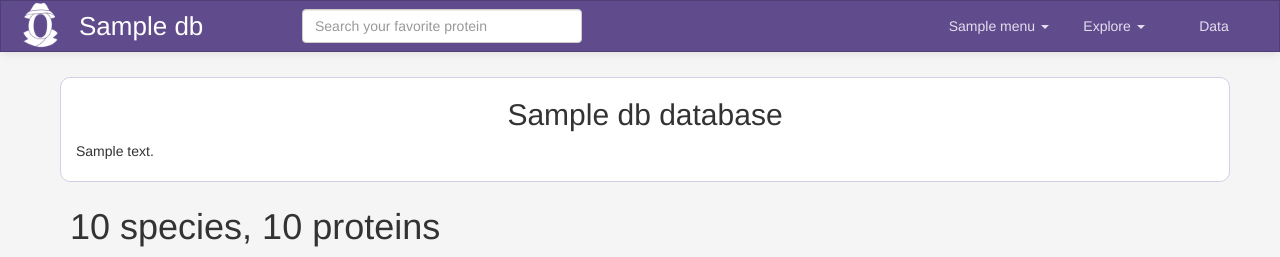
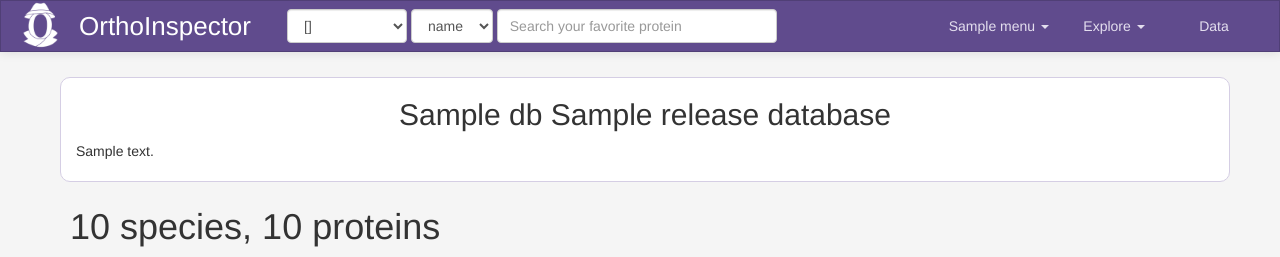
Before and after one commit to bilaljanati/orthoinspector, a Flask app: template templates/dbindex.html in a window 1280 px wide. Shown: the top 257 px of the page. Run offline with Flask 3, Linux system fonts and the light colour scheme; the template is opened without the code that fills it: most values are stand-ins (such as "Sample title", 1, 10 or a date in 2020); some libraries are stand-ins or nearby versions.

Commit message:
Adapted protein page and search bar

```diff
--- a/app.py
+++ b/app.py
@@ -43,19 +43,19 @@ def page_not_found(e):
 def home():
     return render_template('index.html', dblist=wh.get_dblist())
 
-@bp.route("/<database>")
-def db_home(database):
-    db = wh.get_db(database)
+@bp.route("/<database>/<int:release>")
+def db_home(database, release):
+    db = wh.get_db(database, release)
     if not db:
         abort(404)
     status = db.get_status()
     stats = db.get_stats()
     species = db.get_species_list()
-    return render_template('dbindex.html', db=db.get_info(), status=status, stats=stats, species=species)
+    return render_template('dbindex.html', dblist=wh.get_dblist(), db=db.get_info(), status=status, stats=stats, species=species)
 
-@bp.route("/<database>/tree/sun")
-def species_tree_sun(database):
-    db = wh.get_db(database)
+@bp.route("/<database>/<int:release>/tree/sun")
+def species_tree_sun(database, release):
+    db = wh.get_db(database, release)
     if not db:
         abort(404)
     tree = db.get_sun_tree(maxdepth=12)
@@ -69,49 +69,41 @@ def species_tree_profile(database):
     tree = db.get_profile_tree()
     return jsonify(tree)
 
-@bp.route("/<database>/search/protein")
-def search_protein(database):
-    db = wh.get_db(database)
+@bp.route("/<database>/<int:release>/search/protein")
+def search_protein(database, release):
+    db = wh.get_db(database, release)
     if not db:
         abort(404)
     pattern = request.args.get("term")
     return jsonify(db.search_protein(pattern))
 
-@bp.route("/<database>/protein/random")
-def random_protein(database):
-    db = wh.get_db(database)
-    if not db:
-        abort(404)
-    access = db.get_random_access()
-    return redirect(url_for('bp.protein', database=database, access=access), code=302)
-
-@bp.route("/<database>/protein/<access>")
-@bp.route("/<database>/protein/<access>/full")
-def protein(database, access):
-    db = wh.get_db(database)
+@bp.route("/<database>/<int:release>/protein/<access>")
+@bp.route("/<database>/<int:release>/protein/<access>/full")
+def protein(database, release, access):
+    db = wh.get_db(database, release)
     if not db:
         abort(404)
     model_only = not request.base_url.endswith('full')
     if not db.has_models and model_only:
-        return redirect(url_for('bp.protein', database=database, access=access), code=302)
+        return redirect(url_for('bp.protein', database=database, release=release, access=access), code=302)
     prot = db.get_protein(access)
     if not prot:
         abort(404)
-    return render_template('protein.html', db=db.get_info(), protein=prot, model=model_only)
+    return render_template('protein.html', dblist=wh.get_dblist(), db=db.get_info(), protein=prot, model=model_only)
 
-@bp.route("/<dbname>/orthologs/<access>")
-@bp.route("/<dbname>/orthologs/<access>/full")
-def orthologs(dbname, access):
-    db = wh.get_db(dbname)
+@bp.route("/<dbname>/<int:release>/orthologs/<access>")
+@bp.route("/<dbname>/<int:release>/orthologs/<access>/full")
+def orthologs(dbname, release, access):
+    db = wh.get_db(dbname, release)
     if not db:
         abort(404)
     model_only = not request.base_url.endswith('full')
     orthos = db.get_orthologs(access, model=model_only)
     return jsonify(orthos)
 
-@bp.route("/<database>/download/fasta", methods=['POST'])
-def download_fasta(database):
-    db = wh.get_db(database)
+@bp.route("/<database>/<int:release>/download/fasta", methods=['POST'])
+def download_fasta(database, release):
+    db = wh.get_db(database, release)
     if not db:
         abort(404)
     access_list = request.form['access_list'].split(',')
@@ -137,60 +129,45 @@ def interpro_annotations(access):
 def do_stats():
     return render_template('dbstats.html', stats=wh.get_stats())
 
-@bp.route("/<database>/blastsearch", methods=['GET', 'POST'])
-def blast_search(database):
-    db = wh.get_db(database)
-    if not db:
-        abort(404)
+@bp.route("/blastsearch", methods=['GET', 'POST'])
+def blast_search():
     query = request.form['query'] if request.method == 'POST' else ''
-    return render_template('blastsearch.html', db=db.get_info(), query=query)
+    return render_template('blastsearch.html', dblist=wh.get_dblist(), query=query)
 
-@bp.route("/<database>/blastsearch/submit", methods=['POST'])
-def blast_search_run(database):
+@bp.route("/blastsearch/submit", methods=['POST'])
+def blast_search_run():
     db = wh.get_db(database)
     if not db:
         abort(404)
     res = submit_task(config['worker_pool']['host'], 'blast_search', request.form.to_dict())
     return jsonify(res)
 
-@bp.route("/<database>/blastsearch/result/<taskid>")
-def blast_search_res(database, taskid):
-    db = wh.get_db(database)
-    if not db:
-        abort(404)
+@bp.route("/blastsearch/result/<taskid>")
+def blast_search_res(taskid):
     res = check_task(config['worker_pool']['host'], taskid)
     return jsonify(res)
 
-@bp.route("/<database>/profilesearch")
-def profile_search(database):
-    db = wh.get_db(database)
-    if not db:
-        abort(404)
-    return render_template('profilesearch.html', db=db.get_info())
+@bp.route("/profilesearch")
+def profile_search():
+    return render_template('profilesearch.html', dblist=wh.get_dblist())
 
-@bp.route("/<database>/profilesearch/result", methods=['POST'])
-def profile_search_run(database):
-    db = wh.get_db(database)
-    if not db:
-        abort(404)
+@bp.route("/profilesearch/result", methods=['POST'])
+def profile_search_run():
     params = {'database': database}
     fields = ['query', 'present', 'absent']
     for key in ['query', 'present', 'absent']:
         params[key] = request.form[key]
     res = submit_task(config['worker_pool']['host'], 'profile_search', params)
     parsed_params = {k: json.loads(v) for k, v in request.form.items() if k in ['query', 'display']}
-    return render_template('profilesearchresult.html', db=db.get_info(), params=parsed_params, taskid=res['id'])
+    return render_template('profilesearchresult.html', params=parsed_params, taskid=res['id'])
 
-@bp.route("/<database>/profilesearch/result/<taskid>")
-def profile_search_res(database, taskid):
-    db = wh.get_db(database)
-    if not db:
-        abort(404)
+@bp.route("/profilesearch/result/<taskid>")
+def profile_search_res(taskid):
     res = check_task(config['worker_pool']['host'], taskid)
     return jsonify(res)
 
-@bp.route("/<database>/data")
-def data(database):
+@bp.route("/data")
+def data():
     db = wh.get_db(database)
     if not db:
         abort(404)
--- a/src/orthodb.py
+++ b/src/orthodb.py
@@ -6,9 +6,10 @@ from functools import cache, lru_cache
 
 
 class OrthoDb():
-    def __init__(self, display_name, dbname, conninfo, description, data_url):
+    def __init__(self, display_name, release, dbname, conninfo, description, data_url):
         self.display_name = display_name
         self.dbname = dbname
+        self.release = release
         self.conn = self._connect(conninfo)
         self.conn.autocommit = True
         self.description = description
@@ -96,6 +97,7 @@ class OrthoDb():
     def get_info(self):
         return {
             'name': self.display_name,
+            'release': self.release,
             'description': self.description,
             'has_models': self.has_models,
             'has_profiles': self.has_profiles,
--- a/static/css/orthoinspector_style.css
+++ b/static/css/orthoinspector_style.css
@@ -1,27 +1,11 @@
-/* * {
-   border: 1px solid red !important;
-}*/
-
 html {
 	height: 100%;
 }
-
 body {
     width:100%;
     height:100%;
     background-color: #fff
 }
-
-/*table {
-    border: medium solid #000000;
-    border-collapse: collapse;
-    width: 55%;}*/
-
-/*td,th {
-    border: thin solid  #000000;
-    padding:2px;
-}*/
-
 footer {
 	position:absolute;
 	clear:both;
@@ -29,18 +13,15 @@ footer {
 	bottom:0;
 	left:0;
 	width:100%;
-   height:60px;   /* Height of the footer */
+	height:60px;
 	background:rgb(51,51,51);
 	text-align: center;
 	vertical-align: middle;
 	color: white;
-     /*background-color: #604b8d;*/
 }
-
 .push {
 	height:15px;
 }
-
 .tax_summary {
 	width: 100%;
 }
@@ -57,9 +38,7 @@ footer {
 	margin-bottom: 20px;
 	font-weight: bold;
 }
-
 .hm_label {
-
 	display: table-cell;
 	width: 100%;
 	height:40px;
@@ -69,20 +48,13 @@ footer {
 	word-wrap: break-word;
 	font-size: 1em;
 	text-align: center;
-  /*
-  white-space: nowrap;
-  overflow: hidden;
-  text-overflow: clip;
-  */
 }
-
 .hm_col {
 	width: 100%;
 	text-align: center;
 	vertical-align: middle;
 	display: table-cell;
 }
-
 .hm_rect {
 	width: 100%;
 	height: 100%;
@@ -91,8 +63,6 @@ footer {
 	border-width: : 1px;
 	border-color: rgb(0,0,0);
 	display: table-cell;
-
-  /*background-color: rgb(255, 0, 0);*/
 }
 .hm_rect.black-border {
 	border-left: 3px solid black;
@@ -100,48 +70,32 @@ footer {
 .hm_rect:hover {
 	filter: brightness(150%);
 }
-
 .hm_rect.popup-elem {
-
 	border:2px groove;
 	border-color:  #609dd2;
 	border-radius: 3px;
 }
-
 .oi_row {
 	width:100%;
 	display: table;
 	table-layout: fixed;
 }
-
 .oi_cell {
 	text-align: center;
 	display: table-cell;
 }
-
-
 .wrapper {
     position: relative;
     min-height: 100%;
     background-color: whitesmoke;
 }
-
-
-
-
 .navbar-nav > li {
 	min-width: 100px;
 	max-width: 180px;
-
 }
 .navbar-nav > li > a {
 	text-align: center;
 }
-
-
-
-
-
 .tile {
 	height: 100%;
 	text-align: center;
@@ -154,39 +108,31 @@ footer {
 	padding-bottom:  10px;
 	margin: 5px;
 }
-
-
 .dropdown-toggle {
-	width: 100%;}
-
+	width: 100%;
+}
 .dropdown-menu {
 	min-width: 100%;
 	text-align: center;
 }
-
 .dropdown-menu > li > a {
 	padding: 3px;
-
 }
 #menu-srch-input{
     width: 100%;
 }
-
 .form-control{
     width: 100%;
 };
-
 .tutopics-large{
     display: block;
     margin: auto;
     width: 75%;
 }
-
 .tutopics-small{
     display: block;
     margin: auto;
 }
-
 .btn-primary#align-button {
     background-color: #009688;
     border-color: #008a7a;
@@ -194,14 +140,11 @@ footer {
 .btn-primary#align-button:hover {
     background-color: #008a7a;
 }
-
-
 .btn-help {
 	color:;
 	background-color: #604b8d;
 	border-color: #604b8d;
 }
-
 .reference .title {
 	font-weight: bold;
 	font-size: 1em;
@@ -213,23 +156,18 @@ footer {
 .reference .journal {
 	font-size: 0.8em;
 }
-
 .eukaryota {
 	color: #BE3E42;
 }
-
 .bacteria {
 	color: #2F80AC;
 }
-
 .archaea {
 	color: #318D57;
 }
-
 .transverse {
 	color: #333;
 }
-
 li.present {
 	list-style-type: none;
 }
@@ -239,13 +177,10 @@ li.present:before {
     float: left;
     margin-left:-14px;
     color: green;
-
 }
-
 li.absent {
 	list-style-type: none;
 }
-
 li.absent:before {
 	content:'\274C';
     font-family: 'Glyphicon Halflings';
@@ -253,32 +188,23 @@ li.absent:before {
     margin-left:-14px;
     color: red;
 }
-
 .results-header {
 	border-bottom: 1px solid rgba(99,68,150,0.1);
-
 }
-
-
-
 .popover-distribution{
     max-width: 100%; /* Max Width of the popover (depending on the container!) */
     left: 0px !important;
 }
-
 .popover-distribution.bottom .arrow {
 	visibility:hidden;
 }
-
 .loader {
 	text-align: center;
 }
-
 @keyframes spin {
     0% { transform: rotate(0deg); }
     100% { transform: rotate(360deg); }
 }
-
 div.bars {
 	position: relative;
 	background-color: #efefef;
@@ -378,3 +304,6 @@ div#collapseInparalogs {
 .fixed-table-body {
 	background-color: white;
 }
+.sel-db {
+	width: 120px !important;
+}
--- a/static/js/autocomplete.js
+++ b/static/js/autocomplete.js
@@ -1,14 +1,46 @@
 $(document).ready(function() {
+
+	function getSelectedDatabase(form) {
+		var sdb = $(form).find(".sel-db").val();
+		return sdb;
+	}
+
+	function getSelectedRelease(form) {
+		var sr = $(form).find(".sel-release").val();
+		return sr;
+	}
+
+	function db_change_callback(e) {
+		var elem = $(e.target);
+		update_protein_autocomplete(elem);
+	}
+
+	function update_protein_autocomplete(elem) {
+		var p = elem.parent();
+		$(elem).find("input.searchbar").autocomplete("destroy");
+		init_protein_autocomplete(p);
+	}
+
 	function init_protein_autocomplete(form) {
 
+		var database = getSelectedDatabase(form);
+		var release = getSelectedRelease(form);
+
+		if (!database || !release) {
+			console.error("No db info available");
+			return;
+		}
+
 		$(form).find("input.searchbar").autocomplete({
-			source: prefix+'/'+database+'/search/protein',
+			source: prefix+'/'+database+'/'+release+'/search/protein',
 			minLength: 2,
 
 			select: function(event, ui) {
+				let database = getSelectedDatabase(form);
+				let release = getSelectedRelease(form);
 				if (!ui.item.noresults) {
 					let access = ui.item.access;
-					location.href = prefix+'/'+database+'/protein/'+access;
+					location.href = prefix+'/'+database+'/'+release+'/protein/'+access;
 				}
 			},
 			open: function(event, ui) {
@@ -33,7 +65,35 @@ $(document).ready(function() {
 		};
 	}
 
-	$('form.protein-srch').each(function(i,v) {
+	function update_db_list(e) {
+		var elem = $(e.target);
+		var form = $(elem).parent();
+		var select = $(form).find('.sel-db');
+
+		let previous_db = getSelectedDatabase(form);
+		let release = getSelectedRelease(form);
+
+		$(select).find("option").remove();
+		for (let dbname of dbs[release]) {
+			$(select).append(
+				$('<option>', {
+					value: dbname,
+					text: dbname
+				})
+			);
+		}
+		var opt = $(select).find('option[value='+previous_db+']');
+		if (opt.length == 0) {
+			select.val("Eukaryota").change();
+		} else {
+			select.val(previous_db).change();
+		}
+		update_protein_autocomplete(elem);
+	}
+
+	$('.protein-srch').each(function(i,v) {
 		init_protein_autocomplete(v);
+		$(v).find('.sel-release').change(update_db_list);
+		$(v).find('.sel-db').change(db_change_callback);
 	});
 });
--- a/static/js/orthotable.js
+++ b/static/js/orthotable.js
@@ -8,7 +8,7 @@ function sequence_formatter(value, row) {
 		let content;
 
 		if  (qAccess != access) {
-			let OIlink = "<a title='OrthoInspector entry' class='id' data-access='"+qAccess+"' href='"+prefix+"/"+database+"/protein/"+qAccess+full+"'>"+qIdentifier+"</a>&nbsp;";
+			let OIlink = "<a title='OrthoInspector entry' class='id' data-access='"+qAccess+"' href='"+prefix+"/"+database+"/"+release+"/protein/"+qAccess+full+"'>"+qIdentifier+"</a>&nbsp;";
 			let Unilink = "<a title='Uniprot entry' href='http://uniprot.org/uniprot/"+qAccess+"' target='_blank'><span class='glyphicon glyphicon-new-window'></span></a>";
 			content = OIlink+Unilink;
 		} else {
--- a/static/js/protein.js
+++ b/static/js/protein.js
@@ -26,7 +26,7 @@ $(function() {
 	function downloadSequences(format) {
 		var form = document.createElement("form");
 		form.setAttribute("method", "POST");
-		form.setAttribute("action", prefix+'/'+database+'/download/'+format);
+		form.setAttribute("action", prefix+'/'+database+'/'+release+'/download/'+format);
 		form.setAttribute("target", "_blank");
 
 		var access_list = [access];
@@ -329,7 +329,7 @@ function launchAlignment() {
 
     $.ajax({
 		type:"POST",
-		url: prefix+'/'+database+'/download/fasta',
+		url: prefix+'/'+database+'/'+release+'/download/fasta',
 		data: data,
 		success: function(html, statut) {
 			var fasta = html;
--- a/static/js/sun.js
+++ b/static/js/sun.js
@@ -10,7 +10,7 @@ $(function() {
 	}
 
 	function load_species() {
-		const url = prefix+'/'+database+'/tree/sun';
+		const url = prefix+'/'+database+'/'+release+'/tree/sun';
 
 		$.get(url, function(res) {
 			draw_sun(res);
--- a/templates/base.html
+++ b/templates/base.html
@@ -19,7 +19,12 @@
 		<script src="{{prefix}}/static/js/autocomplete.js"></script>
 		<script src="{{prefix}}/static/bootstrap/js/bootstrap.js"></script>
 		{% block header %}{% endblock%}
-		<script>const prefix="{{prefix}}"</script>
+		<script>
+			const prefix="{{ prefix }}";
+			{% if dblist is defined %}
+			const dbs = {{ dblist|tojson|safe }};
+			{% endif %}
+		</script>
 		<script type="text/javascript">
 			var _paq = _paq || [];
 			_paq.push(['trackPageView']);
@@ -50,12 +55,50 @@
 							<span class="icon-bar"></span>
 							<span class="icon-bar"></span>
 						</button>
-						<span class="navbar-brand">
-							{% block navbar_title %}{% endblock %}
-						</span>
+						<span class="navbar-brand">OrthoInspector</span>
 					</div>
 					<div class="collapse navbar-collapse" id="bs-example-navbar-collapse-1">
-						{% block navbar_middle %}{% endblock %}
+						<div class="navbar-form navbar-left protein-srch">
+							<div class="form-group">
+							{% if db is defined %}
+								{% set selected_release = db.release %}
+								{% set selected_db = db.name %}
+							{% else %}
+								{% set selected_release = dblist.keys()|sort(reverse=True)|first %}
+								{% set selected_db = "Eukaryota" %}
+							{% endif %}
+								<select id="sel-db-top" class="form-control sel-db">
+								{% if dblist is defined %}
+									{% for dbname in dblist[selected_release]|sort %}
+										<option value="{{ dbname }}"{% if dbname == selected_db %} selected{% endif %}>{{ dbname }}</option>
+									{% endfor %}
+								{% endif %}
+								</select>
+								<select id="sel-release-top" class="form-control sel-release">
+								{% if dblist is defined %}
+									{% for release in dblist.keys()|sort(reverse=True) %}
+										<option value="{{ release }}"{% if release == selected_release %} selected{% endif %}>{{ release }}</option>
+									{% endfor %}
+								{% endif %}
+								</select>
+								<input type="text" id="srch-protein-top" class="form-control searchbar ui-autocomplete-input" placeholder="Search your favorite protein" autocomplete="off">
+							</div>
+						</div>
+						<div class="navbar-right">
+							<ul class="nav navbar-nav">
+								<li class="dropdown">
+									<a href="#" class="dropdown-toggle" data-toggle="dropdown" role="button" aria-haspopup="true" aria-expanded="false">Explore <span class="caret"></span></a>
+									<ul class="dropdown-menu">
+										<li><a href="{{ prefix }}/blastsearch">BLAST search</a></li>
+										<li><a href="{{ prefix }}/profilesearch">Profile search</a></li>
+										<li><a href="{{ prefix }}/api">API access</a></li>
+									</ul>
+								</li>
+								<li>
+									<a href="{{ prefix }}/data">Data</a>
+								</li>
+							</ul>
+						</div>
 						<div class="navbar-right">
 							<ul class="nav navbar-nav">
 							{#
@@ -85,7 +128,7 @@
 			<div class="container">
 				<div class="row">
 					<div class="col-lg-12">
-						{% block content %} {% if data is defined %} {{data.text|raw}} {% endif %} {%endblock %}
+						{% block content %} {% if data is defined %} {{ data.text|raw }} {% endif %} {%endblock %}
 					</div>
 				</div>
 			</div>
--- a/templates/blastsearch.html
+++ b/templates/blastsearch.html
@@ -1,4 +1,4 @@
-{% extends "dbspecific.html" %}
+{% extends "base.html" %}
 
 {% block title %} - BLAST search{% endblock %}
 
@@ -13,7 +13,7 @@
 <p>Search your sequence or close homologs in OrthoInspector databases using BLASTP.
 Enter your query protein sequence below in FASTA format or plain text:
 (If multiple sequences are uploaded, only the first one is taken into account)</p>
-<form id="profile-srch" method="POST" action="{{ prefix }}/{{ db.name }}/profilesearch/result" target="_blank">
+<form id="profile-srch" method="POST" action="{{ prefix }}/profilesearch/result" target="_blank">
 	<div class="form-group">
 		<label for="input-blast">Enter your query protein sequence below in FASTA format or plain text</label>
 		<textarea id="blast-input" name="input-blast" rows="6" cols="70" class="form-control blast_textarea"></textarea>
--- a/templates/dbindex.html
+++ b/templates/dbindex.html
@@ -17,7 +17,7 @@
 {% block content %}
 <div class="row">
 	<div style="text-align: left" class="tile col-xs-12">
-		<h2 style="text-align: center">{{ db.name }} database</h2>
+		<h2 style="text-align: center">{{ db.name }} {{ db.release }} database</h2>
 		<p class="db-desc">{{ db.description }}</p>
 	</div>
 </div>
--- a/templates/dbspecific.html
+++ b/templates/dbspecific.html
@@ -3,37 +3,6 @@
 {% block header %}
 <script>
 	const database="{{db.name}}";
+	const release="{{db.release}}";
 </script>
 {% endblock %}
-
-{% block navbar_title %}
-<a href="{{ prefix }}/{{ db.name }}">{{ db.name }}</a>
-{% endblock %}
-
-{% block navbar_middle %}
-<div class="col-xs-6">
-	<form class="navbar-form navbar-left protein-srch">
-		<div class="form-group">
-			<input type="text" id="srch-protein-top" class="form-control searchbar" placeholder="Search your favorite protein" autocomplete="off">
-			{#<a class="btn btn-default" href="{{ prefix }}/{{ db.name }}/protein/random">Random</a>#}
-		</div>
-	</form>
-</div>
-<div class="navbar-right">
-	<ul class="nav navbar-nav">
-		<li class="dropdown">
-			<a href="#" class="dropdown-toggle" data-toggle="dropdown" role="button" aria-haspopup="true" aria-expanded="false">Explore <span class="caret"></span></a>
-			<ul class="dropdown-menu">
-				<li><a href="{{ prefix }}/{{ db.name }}/blastsearch">BLAST search</a></li>
-				{% if db.has_profiles %}
-				<li><a href="{{ prefix }}/{{ db.name }}/profilesearch">Profile search</a></li>
-				{% endif %}
-				<li><a href="{{ prefix }}/api/{{ db.name }}">API access</a></li>
-			</ul>
-		</li>
-		<li>
-			<a href="{{ prefix }}/{{ db.name }}/data">Data</a>
-		</li>
-	</ul>
-</div>
-{% endblock %}
--- a/templates/protein.html
+++ b/templates/protein.html
@@ -166,12 +166,12 @@
 				<div class="panel-body">
                     {% if db.has_models %}
 					<ul class="nav nav-tabs">
-						<li {% if model %}class="active" {% endif %}> <a href="{{prefix}}/{{db.name}}/protein/{{protein.access}}">Model Organisms</a></li>
-						<li {% if not model %}class="active" {% endif %}><a href="{{prefix}}/{{db.name}}/protein/{{protein.access}}/full">Whole domain</a></li>
+						<li {% if model %}class="active" {% endif %}> <a href="{{prefix}}/{{db.name}}/{{db.release}}/protein/{{protein.access}}">Model Organisms</a></li>
+						<li {% if not model %}class="active" {% endif %}><a href="{{prefix}}/{{db.name}}/{{db.release}}/protein/{{protein.access}}/full">Whole domain</a></li>
 					</ul>
                     {% endif %}
 					<div class="tax_summary" id='band'></div>
-					<table id="orthotable" class="table" data-toolbar="#toolbar" data-toggle ="table" data-url="{{prefix}}/{{db.name}}/orthologs/{{protein.access}}{% if not model %}/full{% endif %}" data-sort-name="taxoDist" data-sort-order="asc" data-show-toggle="true" data-show-export="true" data-show-columns="true" data-search="true" data-search-placeholder="Search protein or taxon" data-click-to-select="true" data-select-item-name="input" data-id-field="id">
+					<table id="orthotable" class="table" data-toolbar="#toolbar" data-toggle ="table" data-url="{{prefix}}/{{db.name}}/{{db.release}}/orthologs/{{protein.access}}{% if not model %}/full{% endif %}" data-sort-name="taxoDist" data-sort-order="asc" data-show-toggle="true" data-show-export="true" data-show-columns="true" data-search="true" data-search-placeholder="Search protein or taxon" data-click-to-select="true" data-select-item-name="input" data-id-field="id">
 						<div id="toolbar">
 							<button id="align-button" class="btn btn-primary" onclick="launchAlignment()">Align with PipeAlign</button>
 							<button id="fasta" class='btn btn-primary'>Get FASTA</button>
```
Also changed, not shown: config.yml (+30 -44 lines), src/warehouse.py (+10 -9 lines), templates/index.html (+0 -20 lines), templates/profilesearch.html (+8 -2 lines). Lines whose indentation alone changed are shown as unchanged.
